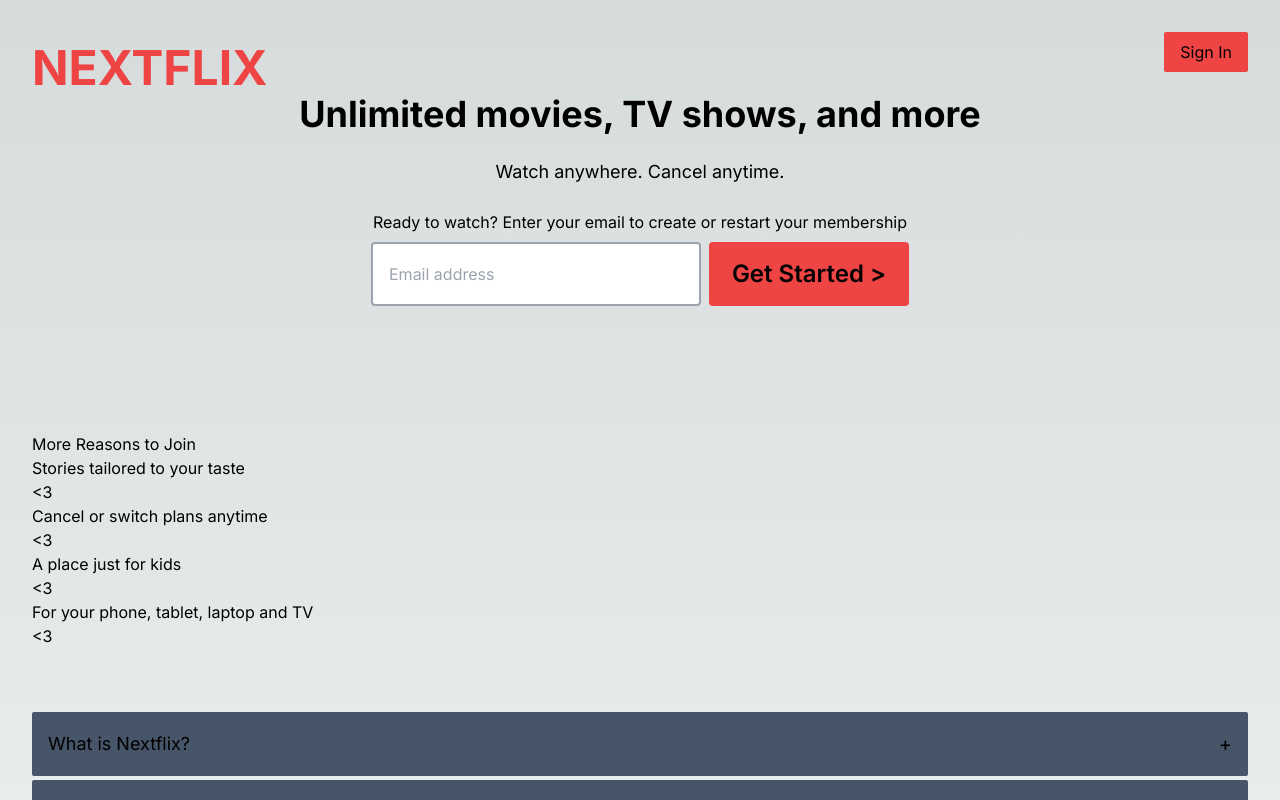
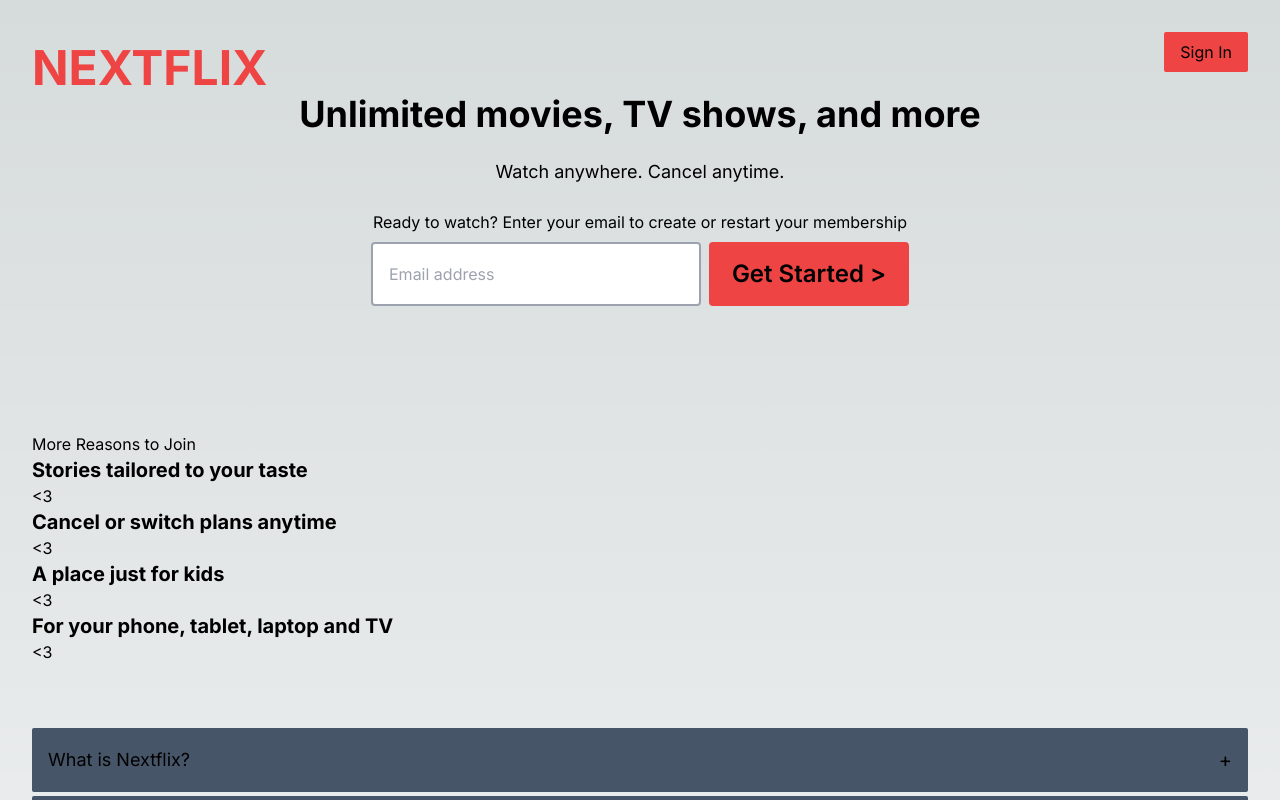
Before and after one commit to gtstarnes/nextflix, a Next.js app: page / in a window 1280 px wide. Shown: the top 800 px of the page. Built offline with nearby package versions, Linux system fonts and the light colour scheme.

Commit message:
add style to h2

```diff
--- a/app/components/landing/reasons/Reasons.tsx
+++ b/app/components/landing/reasons/Reasons.tsx
@@ -10,7 +10,7 @@ const Reasons = () => {
         {reasonsInfo.map(reason => {
           return (
             <div key={reason.id}>
-              <h2>{reason.reason}</h2>
+              <h2 className="font-bold text-xl">{reason.reason}</h2>
               <div>{reason.picture}</div>
             </div>
           )
```
